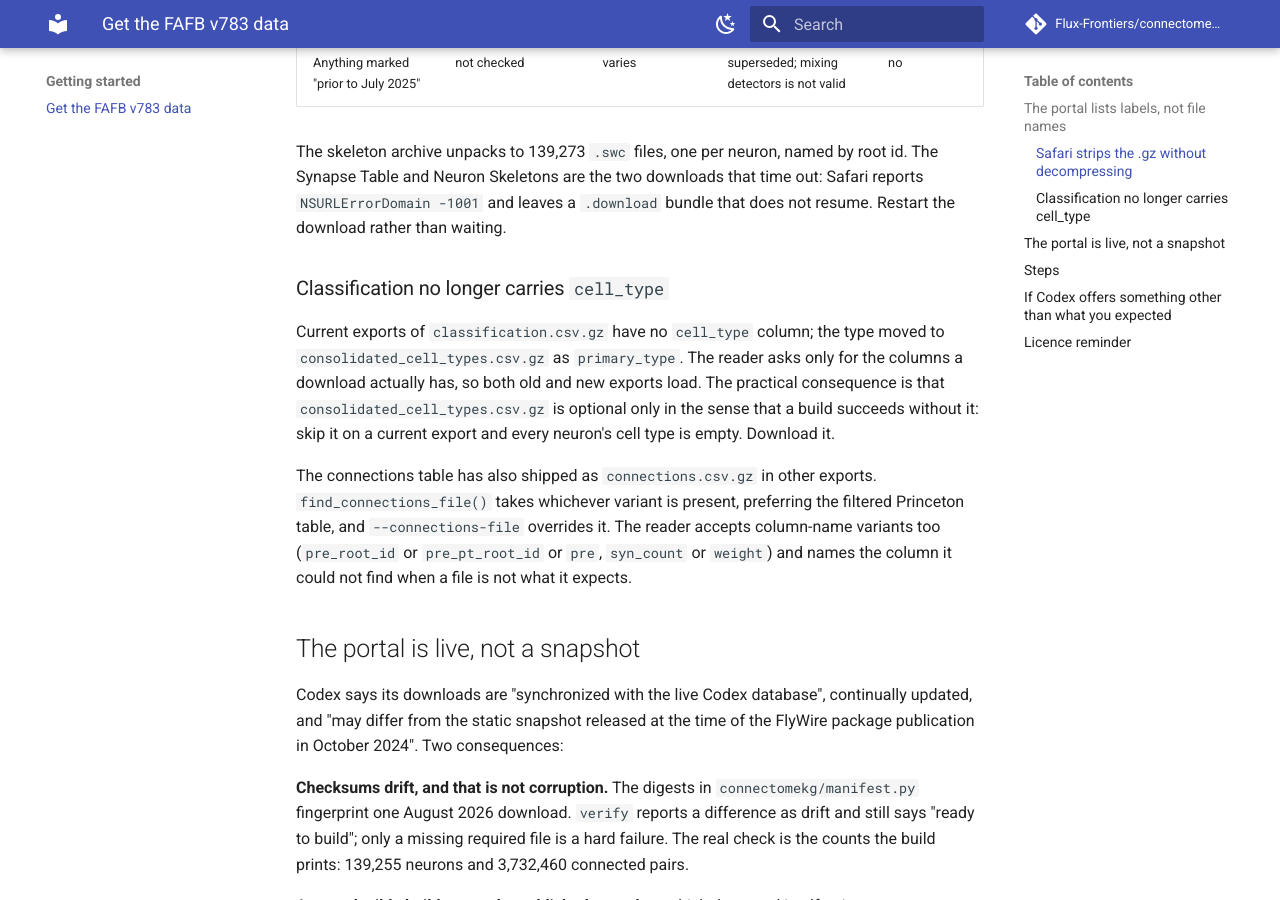
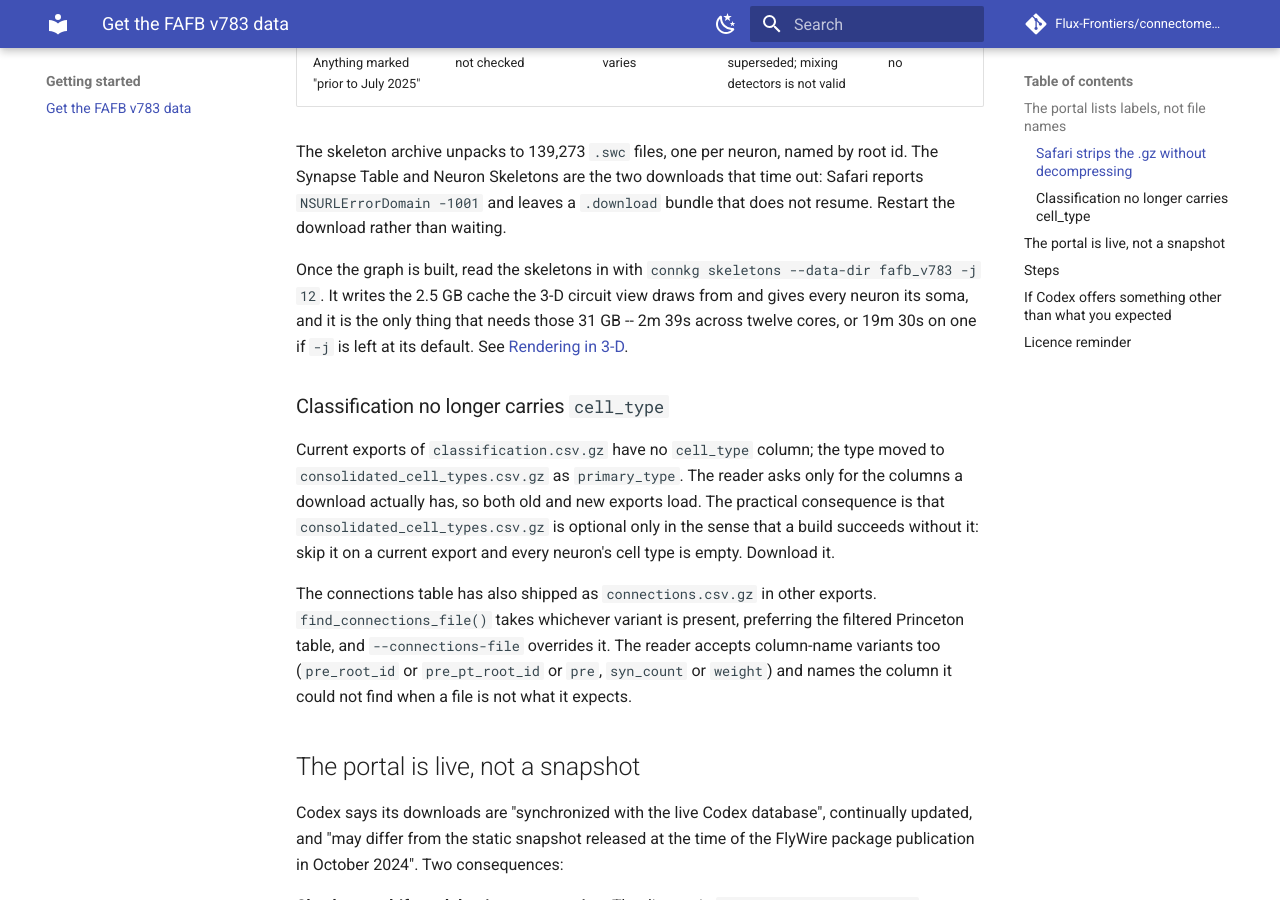
Before and after one commit to Flux-Frontiers/connectome_kg, an MkDocs documentation site: the page built from docs/DOWNLOAD.md, in a window 1280 px wide and 900 px high, scrolled down 2735 px. Built offline with MkDocs 1.6.1 and Material for MkDocs 9.7.7, drawn with Linux system fonts in a browser that asks for light colours; comment, search, counter and statistics services are not loaded.

Commit message:
docs: lead with the parallel form, and say where the 31 GB goes
Every place that named `connkg skeletons` still showed the one-core form, so
the obvious way to run it was the slow way. The README's build sequence did
not mention the command at all: it stopped at `build` and `analyze`, leaving
`meshes` and `skeletons` to be found in a table further down, which is the
wrong order for the one reader who has just finished a 31 GB download.

- README gains both anatomy passes after the build, with what each needs.
- DOWNLOAD.md says what the skeleton archive is for where it describes it,
  rather than leaving it as an archive with no consumer.
- rendering.md leads its example with `-j 12` and says `-j` defaults to 1.
- The CLI help gives the measured pair, 19m 30s against 2m 39s, instead of
  "20 minutes, or a few with -j".

Co-Authored-By: Claude Opus 5 (1M context) <noreply@anthropic.com>

```diff
--- a/docs/DOWNLOAD.md
+++ b/docs/DOWNLOAD.md
@@ -89,6 +89,13 @@ The skeleton archive unpacks to 139,273 `.swc` files, one per neuron, named by
 root id. The Synapse Table and Neuron Skeletons are the two downloads that
 time out: Safari reports `NSURLErrorDomain -1001` and leaves a `.download`
 bundle that does not resume. Restart the download rather than waiting.
+
+Once the graph is built, read the skeletons in with
+`connkg skeletons --data-dir fafb_v783 -j 12`. It writes the 2.5 GB cache the
+3-D circuit view draws from and gives every neuron its soma, and it is the
+only thing that needs those 31 GB -- 2m 39s across twelve cores, or 19m 30s
+on one if `-j` is left at its default. See
+[Rendering in 3-D](rendering.md#the-skeleton-cache).
 
 ### Classification no longer carries `cell_type`
 
```
Also changed, not shown: README.md (+14 -1 lines), docs/rendering.md (+5 -2 lines), 1 other file.
